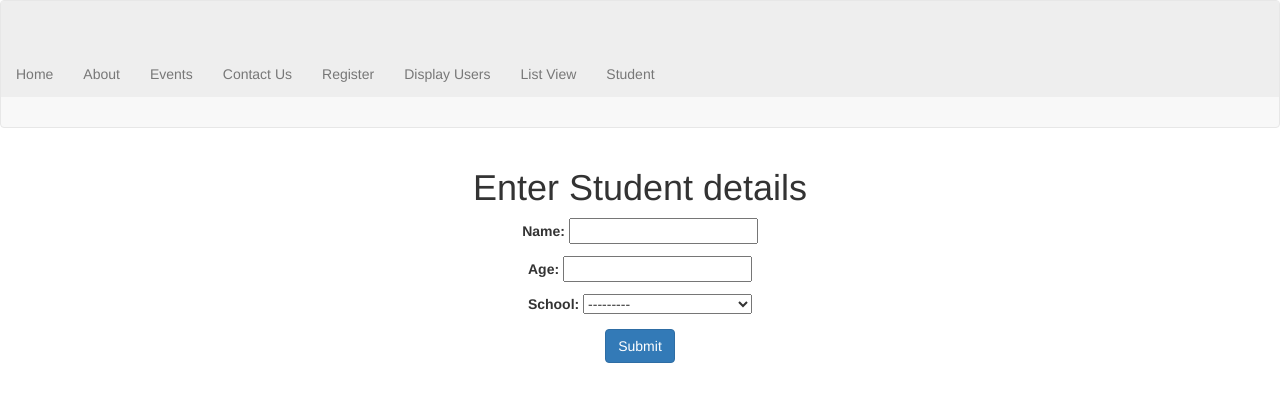
After one commit to avneesh2409/django-testing, a Django app: page /first_app/student in a window 1280 px wide. The commit adds this page. Shown: the top 402 px of the page. Run offline with Django 3.2, Linux system fonts and the light colour scheme; data comes from the database, SQL or seed files in the repository; both versions use the stored data as it was after the commit; some libraries are stand-ins or nearby versions.

Commit message:
registration of student has been added

```diff
--- a/first_app/forms.py
+++ b/first_app/forms.py
@@ -1,8 +1,16 @@
 from django import forms
-from .models import RegisterModel
+from .models import RegisterModel, Student
+
 
 class RegisterForm(forms.ModelForm):
 
-	class Meta():
-		model = RegisterModel
-		fields = "__all__"
+    class Meta():
+        model = RegisterModel
+        fields = "__all__"
+
+
+class StudentForm(forms.ModelForm):
+
+    class Meta():
+        model = Student
+        fields = "__all__"
--- a/first_app/template/index.html
+++ b/first_app/template/index.html
@@ -25,6 +25,7 @@
     <li><a href={% url 'first_app:register' %}>Register</a></li>
     <li><a href={% url 'first_app:users' %}>Display Users</a></li>
     <li><a href={% url 'first_app:school_list' %}>List View</a></li>
+    <li><a href={% url 'first_app:student' %}>Student</a></li>
   </ul>
 
 
--- /dev/null
+++ b/first_app/template/student.html
@@ -0,0 +1,11 @@
+{% extends 'index.html' %} {% block content %}
+<div class="row">
+  <div class="col-md-12 text-center">
+    <h1>Enter Student details</h1>
+    <form method="POST">
+      {% csrf_token %} {{form.as_p}}
+      <button class="btn btn-primary">Submit</button>
+    </form>
+  </div>
+</div>
+{% endblock %}
--- a/first_app/urls.py
+++ b/first_app/urls.py
@@ -5,6 +5,7 @@ from .views import *
 app_name = "first_app"
 
 urlpatterns = [
+    url('^student', student, name='student'),
     url('^school_list/(?P<pk>[-\w]+)/$',
         StudentDetailView.as_view(), name='detail'),
     url('^school_list/', SchoolListView.as_view(), name="school_list"),
--- a/first_app/views.py
+++ b/first_app/views.py
@@ -1,5 +1,5 @@
 from django.shortcuts import render
-from .forms import RegisterForm
+from .forms import RegisterForm,StudentForm
 from .models import RegisterModel, School
 from django.views.generic import ListView, DetailView
 from django.http import HttpResponseRedirect
@@ -9,6 +9,15 @@ from django.http import HttpResponseRedirect
 class SchoolListView(ListView):
     model = School
     template_name = 'school_list.html'
+
+def student(request):
+	form = StudentForm()
+	if request.method == 'POST':
+		form = StudentForm(request.POST)
+		if form.is_valid():
+			form.save(commit=True)
+			return index(request)
+	return render(request,'student.html',{'form':form,'title':'student Register'})
 
 
 class StudentDetailView(DetailView):
```
Also changed, not shown: db.sqlite3.
